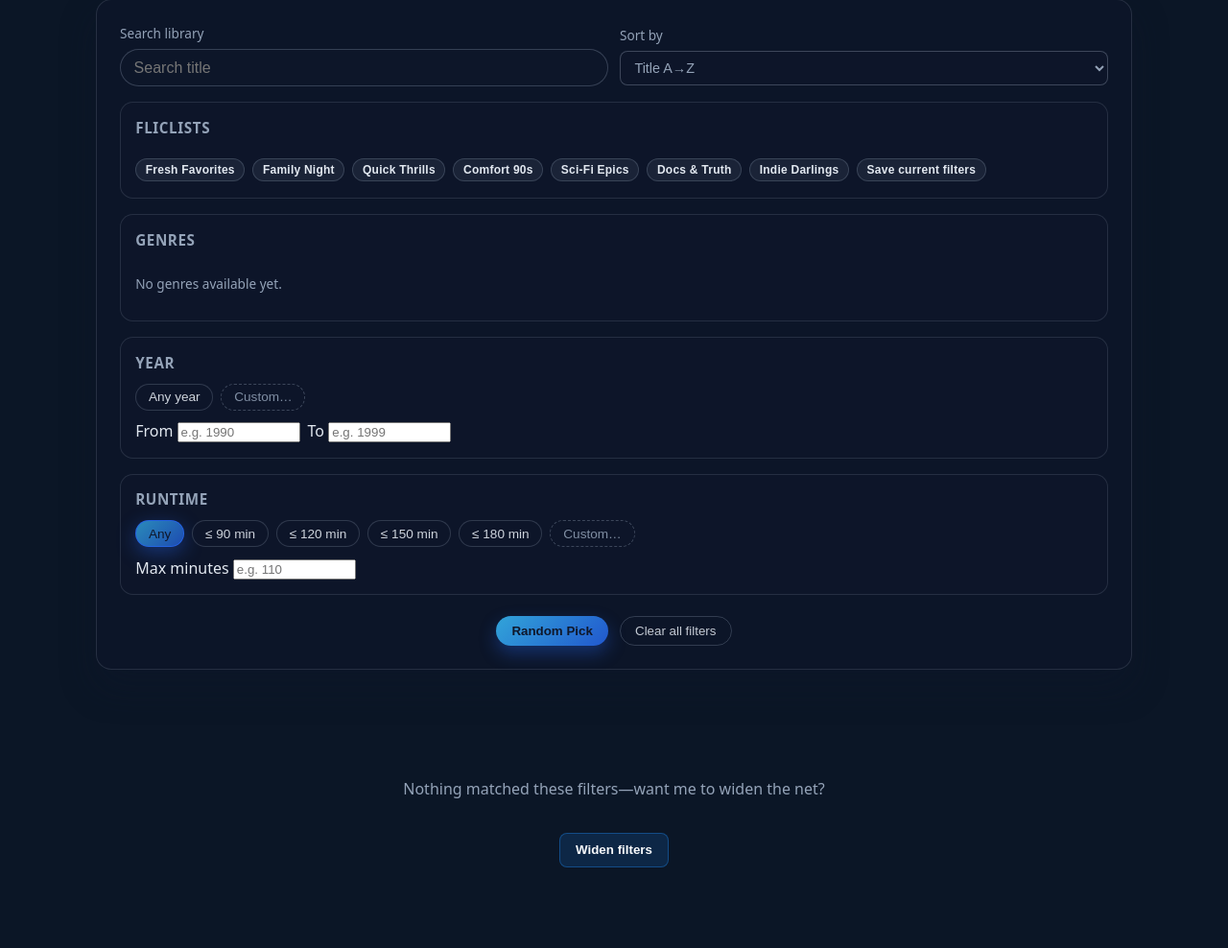
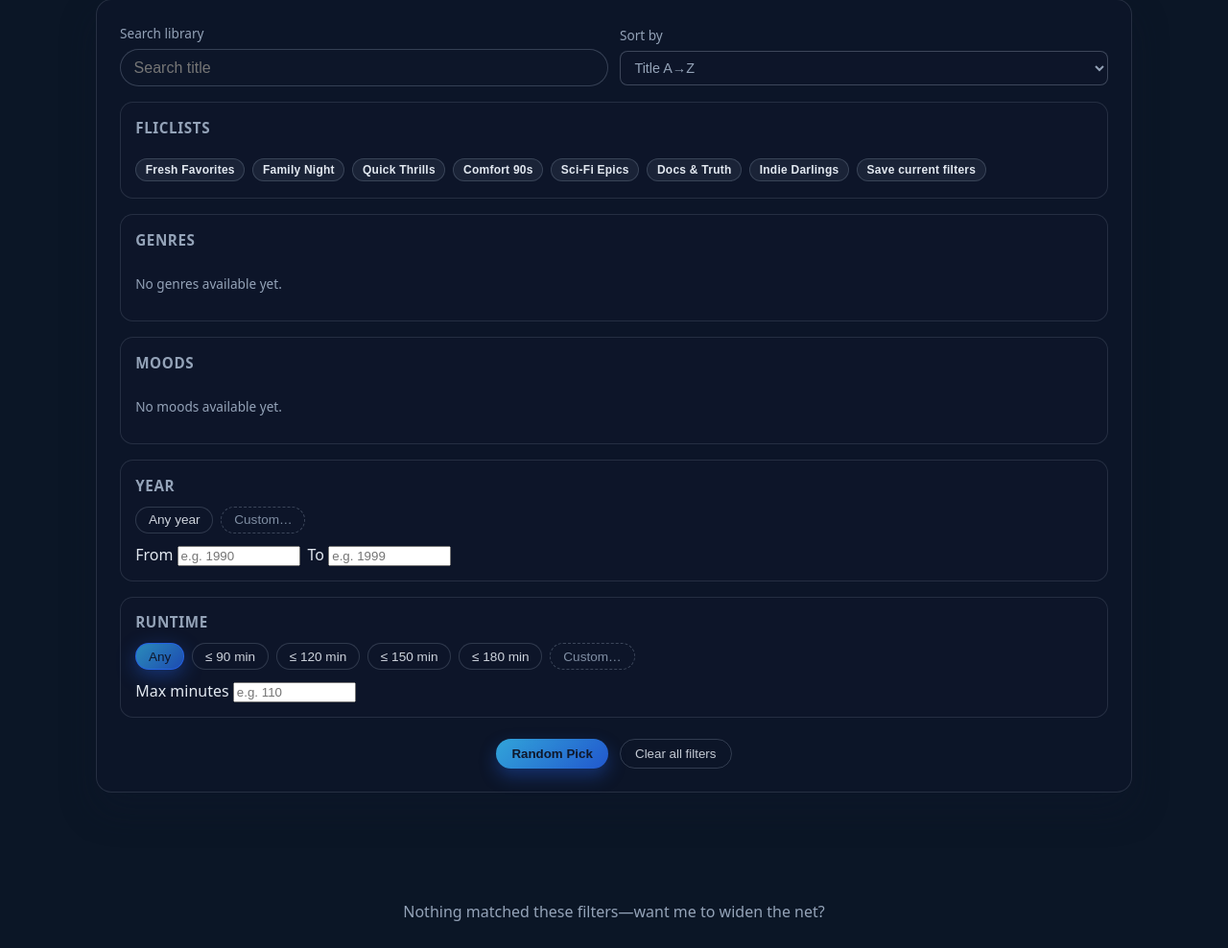
Before and after one commit to cmsjade5000/Vault966R2, a FastAPI app: page /ui/movies in a window 1280 px wide. Shown: the part 389-1377 px from the top of the page at 96% size. Before the commit the page ends 1293 px from the top, so only its background shows below. Run offline with FastAPI, Linux system fonts and the light colour scheme.

Commit message:
Add mood filtering options to movies grid

```diff
--- a/api/routers/ui/grid.py
+++ b/api/routers/ui/grid.py
@@ -24,6 +24,7 @@ from api.services.ui.grid import (
     get_built_in_presets,
     get_decade_options,
     get_genre_options,
+    get_mood_options,
     get_runtime_presets,
     get_taglines,
     load_filter_cookie,
@@ -86,6 +87,7 @@ def movies_grid(
     built_in_presets = get_built_in_presets()
     user_presets = serialize_user_presets(db)
     genre_options = get_genre_options(db)
+    mood_options = get_mood_options(db)
     decade_options = get_decade_options(db)
     runtime_presets = get_runtime_presets()
 
@@ -155,6 +157,7 @@ def movies_grid(
 
     genres_value = ", ".join(params.genres)
     runtime_max_value = params.runtime_max if params.runtime_max is not None else ""
+    moods_value = ", ".join(params.moods)
     year_min_value = params.year_min if params.year_min is not None else ""
     year_max_value = params.year_max if params.year_max is not None else ""
 
@@ -183,6 +186,8 @@ def movies_grid(
         "table_movies": table_movies,
         "featured_limit": featured_limit,
         "poster_carousel_movies": poster_carousel_movies,
+        "mood_options": mood_options,
+        "moods": moods_value,
     }
 
     response = TEMPLATES.TemplateResponse("movies_grid.html", context)
--- a/static/js/movies_page.js
+++ b/static/js/movies_page.js
@@ -455,6 +455,7 @@
       const hiddenYearMinInput = document.getElementById('year-min-input');
       const hiddenYearMaxInput = document.getElementById('year-max-input');
       const hiddenRuntimeInput = document.getElementById('runtime-max-input');
+      const hiddenMoodsInput = document.getElementById('moods-input');
 
       const parseList = (value) =>
         (value || '')
@@ -482,8 +483,11 @@
 
       const genreChips = Array.from(document.querySelectorAll('[data-filter-group="genres"] .chip-select'));
       const genreOrder = genreChips.map((chip) => chip.dataset.filterValue).filter(Boolean);
+      const moodChips = Array.from(document.querySelectorAll('[data-filter-group="moods"] .chip-select'));
+      const moodOrder = moodChips.map((chip) => chip.dataset.filterValue).filter(Boolean);
 
       const selectedGenres = new Set(parseList(hiddenGenresInput?.value));
+      const selectedMoods = new Set(parseList(hiddenMoodsInput?.value));
 
       const yearPills = document.querySelectorAll('[data-year-pills] .pill-button');
       const yearCustomContainer = document.getElementById('year-custom');
@@ -522,9 +526,11 @@
 
       const getFiltersSnapshot = () => {
         const genresArray = orderedFromSet(selectedGenres, genreOrder);
+        const moodsArray = orderedFromSet(selectedMoods, moodOrder);
         return {
           q: searchInput?.value.trim() || null,
           genres: genresArray,
+          moods: moodsArray,
           year_min: yearState.min,
           year_max: yearState.max,
           runtime_max: runtimeValue,
@@ -544,11 +550,24 @@
         if (!filtersSummaryEl) return;
         const snapshot = getFiltersSnapshot();
         const parts = [];
-        const { genres, runtime_max: runtimeMax, year_min: yearMin, year_max: yearMax, order_by: orderBy } = snapshot;
+        const {
+          genres,
+          moods,
+          runtime_max: runtimeMax,
+          year_min: yearMin,
+          year_max: yearMax,
+          order_by: orderBy,
+        } = snapshot;
 
         if (genres.length) {
           const label = genres.slice(0, 2).join(', ');
           parts.push(genres.length > 2 ? `${label}…` : label);
+        }
+
+        if (moods.length) {
+          const preview = moods.slice(0, 2).join(', ');
+          const label = moods.length > 2 ? `${preview}…` : preview;
+          parts.push(`Moods: ${label}`);
         }
 
         if (typeof runtimeMax === 'number') {
@@ -572,6 +591,9 @@
         if (hiddenGenresInput) {
           hiddenGenresInput.value = orderedFromSet(selectedGenres, genreOrder).join(', ');
         }
+        if (hiddenMoodsInput) {
+          hiddenMoodsInput.value = orderedFromSet(selectedMoods, moodOrder).join(', ');
+        }
         if (hiddenYearMinInput) {
           hiddenYearMinInput.value = yearState.min ?? '';
         }
@@ -583,16 +605,17 @@
         }
       };
 
-      const updateChipsFromState = () => {
-        genreChips.forEach((chip) => {
+      const setChipState = (chips, selection) => {
+        chips.forEach((chip) => {
           const value = chip.dataset.filterValue;
           if (!value) return;
-          if (selectedGenres.has(value)) {
-            chip.classList.add('is-active');
-          } else {
-            chip.classList.remove('is-active');
-          }
-        });
+          chip.classList.toggle('is-active', selection.has(value));
+        });
+      };
+
+      const updateChipsFromState = () => {
+        setChipState(genreChips, selectedGenres);
+        setChipState(moodChips, selectedMoods);
       };
 
       const ensureYearControlsFromState = () => {
@@ -665,19 +688,23 @@
         updateFilterSummary();
       };
 
-      genreChips.forEach((chip) => {
+      const attachChipToggle = (chip, selection) => {
+        if (!chip) return;
         const value = chip.dataset.filterValue;
         if (!value) return;
         chip.addEventListener('click', () => {
-          if (selectedGenres.has(value)) {
-            selectedGenres.delete(value);
+          if (selection.has(value)) {
+            selection.delete(value);
           } else {
-            selectedGenres.add(value);
+            selection.add(value);
           }
           refreshUI();
           scheduleSubmit();
         });
-      });
+      };
+
+      genreChips.forEach((chip) => attachChipToggle(chip, selectedGenres));
+      moodChips.forEach((chip) => attachChipToggle(chip, selectedMoods));
 
       yearPills.forEach((button) => {
         const range = button.dataset.yearRange ?? '';
@@ -764,6 +791,7 @@
         if (!form) return;
         if (searchInput) searchInput.value = '';
         selectedGenres.clear();
+        selectedMoods.clear();
         yearState = { mode: 'any', min: null, max: null };
         runtimeValue = null;
         if (orderSelect) orderSelect.value = 'title_asc';
@@ -784,6 +812,8 @@
         if (searchInput) searchInput.value = filters.q || '';
         selectedGenres.clear();
         (filters.genres || []).forEach((value) => selectedGenres.add(value));
+        selectedMoods.clear();
+        (filters.moods || []).forEach((value) => selectedMoods.add(value));
         yearState = { mode: 'any', min: null, max: null };
       if (typeof filters.year_min === 'number' || typeof filters.year_max === 'number') {
         yearState.min = typeof filters.year_min === 'number' ? filters.year_min : null;
@@ -852,6 +882,7 @@
           filters: {
             q: snapshot.q,
             genres: snapshot.genres,
+            moods: snapshot.moods,
             year_min: snapshot.year_min,
             year_max: snapshot.year_max,
             runtime_max: snapshot.runtime_max,
@@ -1687,6 +1718,7 @@
         const snapshot = getFiltersSnapshot();
         const params = new URLSearchParams();
         if (snapshot.genres?.length) params.set('genre', snapshot.genres[0]);
+        if (snapshot.moods?.length) params.set('mood', snapshot.moods[0]);
         if (typeof snapshot.year_min === 'number') params.set('year_min', snapshot.year_min);
         if (typeof snapshot.year_max === 'number') params.set('year_max', snapshot.year_max);
         if (typeof snapshot.runtime_max === 'number') params.set('runtime_max', snapshot.runtime_max);
--- a/templates/movies_grid.html
+++ b/templates/movies_grid.html
@@ -133,7 +133,7 @@
           class="pager-link"
           data-goto-page="{{ page - 1 }}"
           data-disabled="{{ 'true' if page <= 1 else 'false' }}"
-          href="/ui/movies?q={{ q or '' }}&genres={{ genres or '' }}&year_min={{ year_min or '' }}&year_max={{ year_max or '' }}&runtime_max={{ runtime_max or '' }}&order_by={{ order_by or 'title_asc' }}&_filters=1&page={{ page - 1 }}"
+          href="/ui/movies?q={{ q or '' }}&genres={{ genres or '' }}&moods={{ moods or '' }}&year_min={{ year_min or '' }}&year_max={{ year_max or '' }}&runtime_max={{ runtime_max or '' }}&order_by={{ order_by or 'title_asc' }}&_filters=1&page={{ page - 1 }}"
           aria-disabled="{{ 'true' if page <= 1 else 'false' }}"
         >&laquo; Previous</a>
         <span>Page {{ page }} of {{ total_pages }}</span>
@@ -141,7 +141,7 @@
           class="pager-link"
           data-goto-page="{{ page + 1 }}"
           data-disabled="{{ 'true' if page >= total_pages else 'false' }}"
-          href="/ui/movies?q={{ q or '' }}&genres={{ genres or '' }}&year_min={{ year_min or '' }}&year_max={{ year_max or '' }}&runtime_max={{ runtime_max or '' }}&order_by={{ order_by or 'title_asc' }}&_filters=1&page={{ page + 1 }}"
+          href="/ui/movies?q={{ q or '' }}&genres={{ genres or '' }}&moods={{ moods or '' }}&year_min={{ year_min or '' }}&year_max={{ year_max or '' }}&runtime_max={{ runtime_max or '' }}&order_by={{ order_by or 'title_asc' }}&_filters=1&page={{ page + 1 }}"
           aria-disabled="{{ 'true' if page >= total_pages else 'false' }}"
         >Next &raquo;</a>
       </nav>
--- a/templates/partials/movies/filter_form.html
+++ b/templates/partials/movies/filter_form.html
@@ -59,6 +59,19 @@
       </div>
     </section>
 
+    <section class="filter-section" aria-labelledby="moods-heading">
+      <h3 id="moods-heading">Moods</h3>
+      <div class="chip-scroll" data-filter-group="moods">
+        {% if mood_options %}
+          {% for label in mood_options %}
+          <button type="button" class="chip-select" data-filter-value="{{ label }}">{{ label }}</button>
+          {% endfor %}
+        {% else %}
+          <p class="memory-placeholder">No moods available yet.</p>
+        {% endif %}
+      </div>
+    </section>
+
     <section class="filter-section" aria-labelledby="year-heading">
       <h3 id="year-heading">Year</h3>
       <div class="pills-row" data-year-pills>
@@ -116,6 +129,7 @@
   </div>
 
   <input type="hidden" name="genres" id="genres-input" value="{{ genres or '' }}" />
+  <input type="hidden" name="moods" id="moods-input" value="{{ moods or '' }}" />
   <input type="hidden" name="year_min" id="year-min-input" value="{{ year_min or '' }}" />
   <input type="hidden" name="year_max" id="year-max-input" value="{{ year_max or '' }}" />
   <input type="hidden" name="runtime_max" id="runtime-max-input" value="{{ runtime_max or '' }}" />
```
Also changed, not shown: api/services/ui/grid.py (+10 -1 lines), templates/movie_detail.html (+9 -0 lines).
